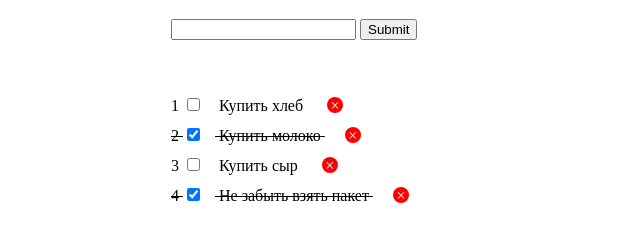
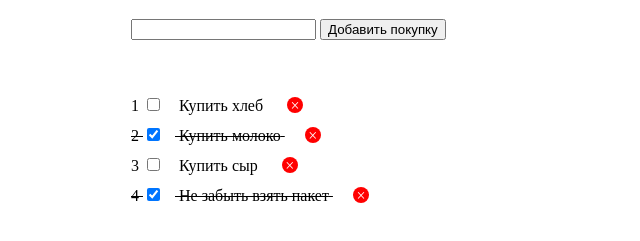
Before and after one commit to Nayteruz/vue_lesson1, a plain HTML site: page index.html in a window 1280 px wide. Shown: the part 61-302 px from the top of the page, without its empty margins (319-959 px from the left). Drawn offline with nearby package versions, Linux system fonts and the light colour scheme.

Commit message:
Update index.html
lesson1

```diff
--- a/index.html
+++ b/index.html
@@ -25,7 +25,7 @@
 			margin-right: 15px;
 		}
 		.line-msg {
-			width:300px;
+			width:380px;
 			margin: 0px auto 50px;
 		}
 		span:last-child {
@@ -42,7 +42,7 @@
 		ul {
 			padding: 0;
 			margin: 0 auto;
-			width: 300px;
+			width: 380px;
 			list-style: none;
 		}
 		ul li {
@@ -51,15 +51,20 @@
 		ul li.checked {
 			text-decoration: line-through;
 		}
+		.list-none {
+			text-align: center;
+			margin: 0 auto;
+			width: 400px;
+		}
 	</style>
 	<h1>Vue lesson 1 Список покупок в магазине</h1>
 
 	<div class="my-list" id="app_list">
 		<form class="line-msg" v-on:submit.prevent="onSubmit">
 			<input type="text" v-model="text" class="msg-input">
-			<input type="submit" class="msg-sub">
+			<input type="submit" class="msg-sub" value="Добавить покупку">
 		</form>
-		<ul class="list-works" >
+		<ul class="list-works" v-if="list_items.length">
 			<li v-for="(item, index) in list_items"  v-bind:class="{checked: item.completed}">
 				<span class="ind">{{index+1}}</span>
 				<input type="checkbox" v-on:click="itemComplete(index)" v-model="item.completed" >
@@ -67,6 +72,7 @@
 				<span v-on:click="itemRemove(index)">&times;</span>
 			</li>
 		</ul>
+		<div v-else class="list-none">Список покупок пуст</div>
 	</div>
 	<script type="text/javascript">
 		var app_l1 = new Vue({
```
